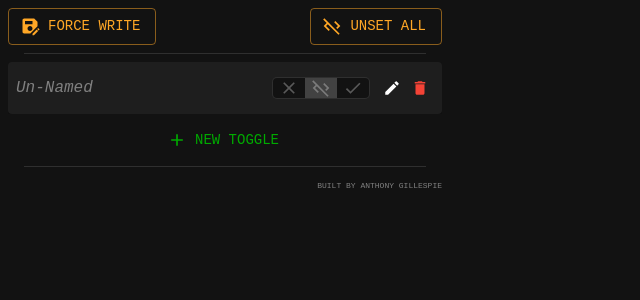
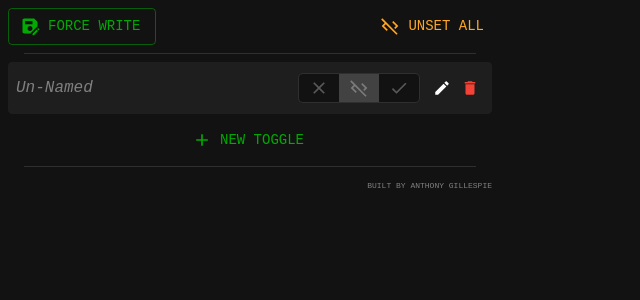
Before and after one commit to Anthony-Gillespie/LSFTE, a React (Create React App) app: page / in a window 1280 px wide. Both pictures are taken after a click on the button "NEW TOGGLE". Shown: the top 300 px of the page, without its empty margins (0-640 px from the left). Built offline with nearby package versions, Linux system fonts and the light colour scheme; no server answers.

Commit message:
small styling changes

```diff
--- a/src/components/tri-switch/tri-switch.tsx
+++ b/src/components/tri-switch/tri-switch.tsx
@@ -32,9 +32,11 @@ export const TriSwitch = ({ value, onChange, disabled }: TriSwitchProps) => {
           sx={{ ":hover": { cursor } }}
           bgcolor={sFalse ? theme.palette.error.main : undefined}
           onClick={() => !disabled && onChange(false)}
-          width="32px"
-          height="20px"
-          textAlign="center"
+          width="40px"
+          height="28px"
+          display="flex"
+          alignItems="center"
+          justifyContent="center"
           borderRadius="5px 0px 0px 5px"
         >
           <CloseIcon fontSize="small" color={color} />
@@ -46,9 +48,11 @@ export const TriSwitch = ({ value, onChange, disabled }: TriSwitchProps) => {
           sx={{ ":hover": { cursor } }}
           bgcolor={sNull ? theme.palette.grey[800] : undefined}
           onClick={() => !disabled && onChange(null)}
-          width="32px"
-          height="20px"
-          textAlign="center"
+          width="40px"
+          height="28px"
+          display="flex"
+          alignItems="center"
+          justifyContent="center"
         >
           <CodeOffIcon fontSize="small" color={color} />
         </Box>
@@ -59,9 +63,11 @@ export const TriSwitch = ({ value, onChange, disabled }: TriSwitchProps) => {
           sx={{ ":hover": { cursor } }}
           bgcolor={sTrue ? theme.palette.primary.main : undefined}
           onClick={() => !disabled && onChange(true)}
-          width="32px"
-          height="20px"
-          textAlign="center"
+          width="40px"
+          height="28px"
+          display="flex"
+          alignItems="center"
+          justifyContent="center"
           borderRadius="0px 5px 5px 0px"
         >
           <CheckIcon fontSize="small" color={color} />
--- a/src/extension.tsx
+++ b/src/extension.tsx
@@ -63,7 +63,7 @@ export const Extension = () => {
 
   return (
     <Box
-      width="450px"
+      width="500px"
       maxHeight="600px"
       display="grid"
       gridTemplateRows="auto auto minmax(0, 1fr) auto auto auto"
@@ -73,7 +73,7 @@ export const Extension = () => {
       <Box display="flex" flexDirection="row" justifyContent="space-between">
         <Tooltip title="Force writes the current state to the current tab">
           <Button
-            color="warning"
+            color="primary"
             variant="outlined"
             startIcon={<SaveAsIcon />}
             onClick={onForceWrite}
@@ -84,7 +84,6 @@ export const Extension = () => {
         <Tooltip title="Moves all the overrides back to their unset state">
           <Button
             color="warning"
-            variant="outlined"
             startIcon={<CodeOffIcon />}
             onClick={onUnsetAll}
           >
```
Also changed, not shown: 7 other files (tests, documents, lock files or other folders).
